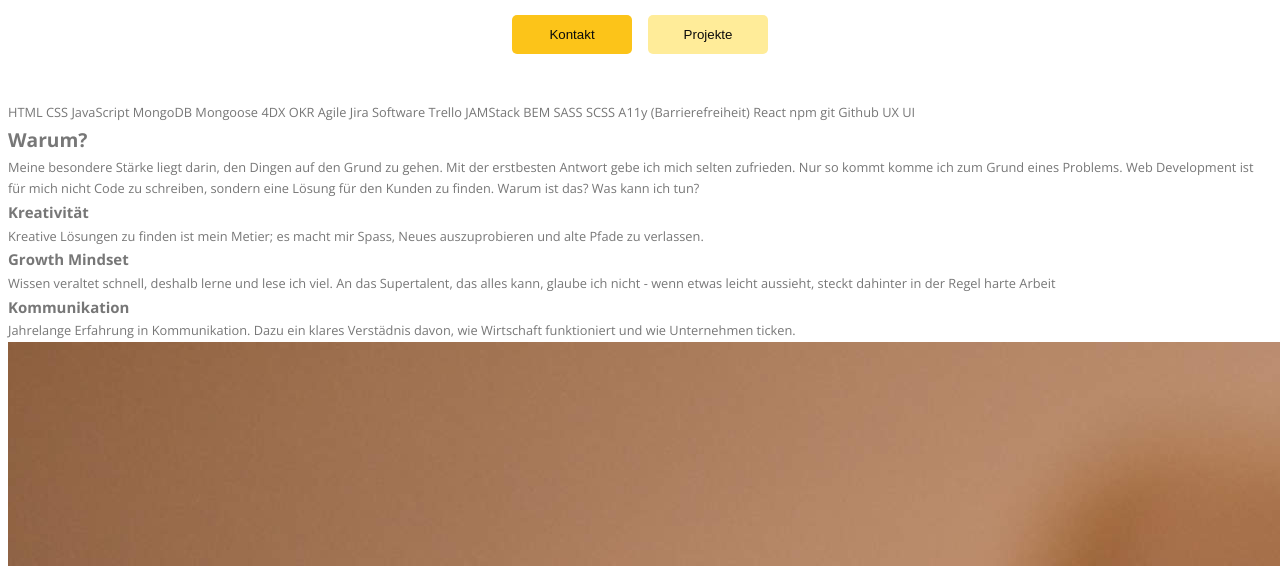
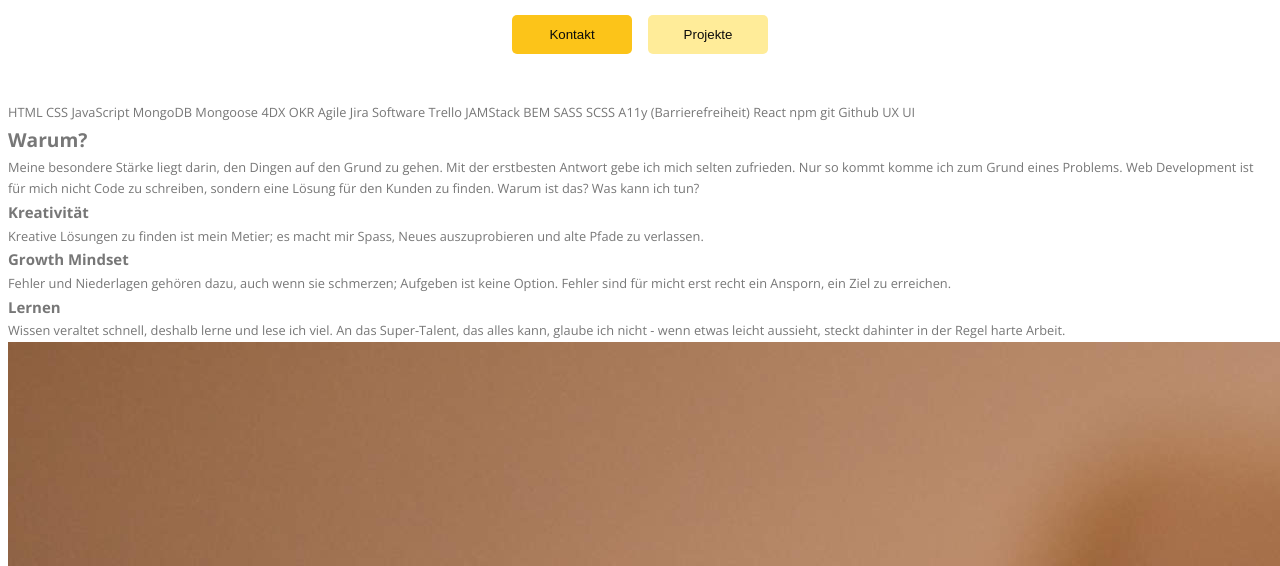
Before and after one commit to SLS-BLN/my-personal-website, a plain HTML site: page index.html in a window 1280 px wide. Shown: the part 531-1097 px from the top of the page. Drawn offline with nearby package versions, Linux system fonts and the light colour scheme.

Commit message:
update content benefits section

```diff
--- a/index.html
+++ b/index.html
@@ -82,16 +82,17 @@
         <article class="benefits__box">
           <h3 class="tertiary-heading">Growth Mindset</h3>
           <p class="benefits__box--text">
-            Wissen veraltet schnell, deshalb lerne und lese ich viel. An das
-            Supertalent, das alles kann, glaube ich nicht - wenn etwas leicht
-            aussieht, steckt dahinter in der Regel harte Arbeit
+            Fehler und Niederlagen gehören dazu, auch wenn sie schmerzen;
+            Aufgeben ist keine Option. Fehler sind für micht erst recht ein
+            Ansporn, ein Ziel zu erreichen.
           </p>
         </article>
         <article class="benefits__box">
-          <h3 class="tertiary-heading">Kommunikation</h3>
+          <h3 class="tertiary-heading">Lernen</h3>
           <p class="benefits__box--text">
-            Jahrelange Erfahrung in Kommunikation. Dazu ein klares Verstädnis
-            davon, wie Wirtschaft funktioniert und wie Unternehmen ticken.
+            Wissen veraltet schnell, deshalb lerne und lese ich viel. An das
+            Super-Talent, das alles kann, glaube ich nicht - wenn etwas leicht
+            aussieht, steckt dahinter in der Regel harte Arbeit.
           </p>
         </article>
       </section>
```
